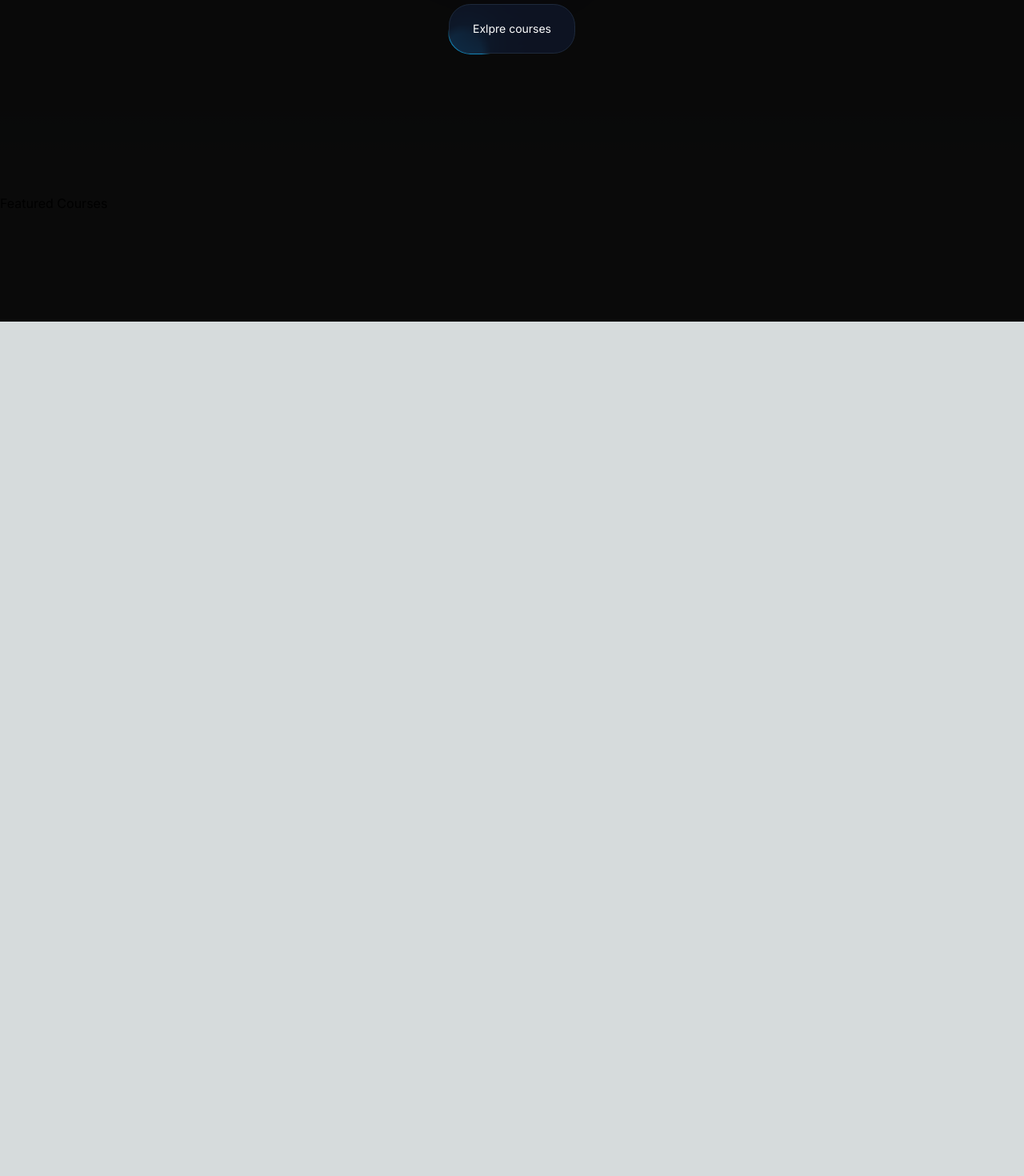
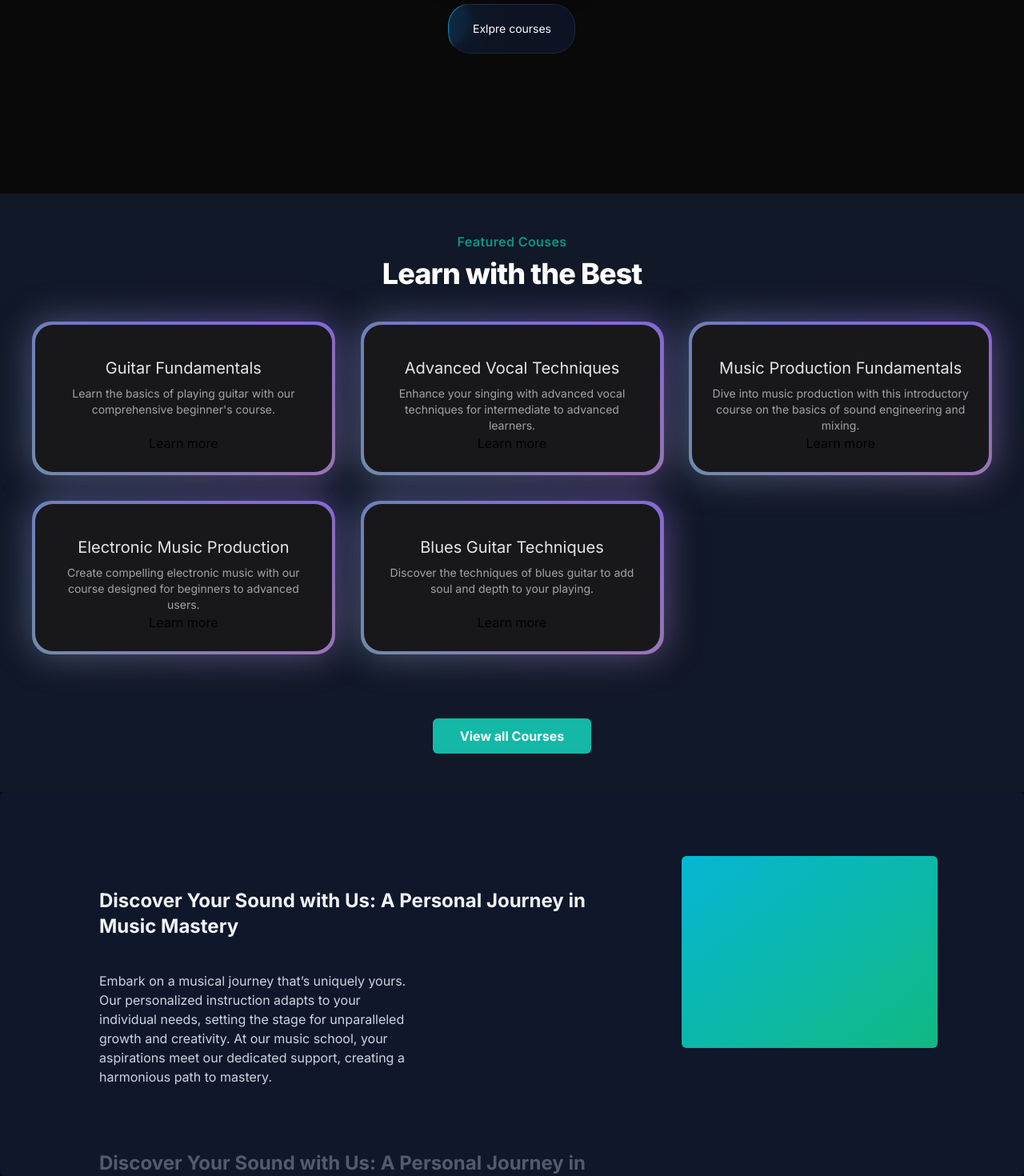
Before and after one commit to jaybhuptani10/VaniSanket, a Next.js app: page / in a window 1280 px wide. Shown: the part 398-1868 px from the top of the page at 80% size. Before the commit the page ends 800 px from the top, so only its background shows below. Built offline with nearby package versions, Linux system fonts and the light colour scheme.

Commit message:
Added 3 pages

```diff
--- a/package.json
+++ b/package.json
@@ -15,6 +15,8 @@
     "next": "14.2.7",
     "react": "^18",
     "react-dom": "^18",
+    "react-element-to-jsx-string": "^15.0.0",
+    "sonner": "^1.5.0",
     "tailwind-merge": "^2.5.2"
   },
   "devDependencies": {
--- a/src/app/globals.css
+++ b/src/app/globals.css
@@ -31,3 +31,24 @@
     text-wrap: balance;
   }
 }
+
+/* Custom scrollbar styles */
+.custom-scroll::-webkit-scrollbar {
+  width: 12px;
+  height: 12px;
+}
+
+.custom-scroll::-webkit-scrollbar-track {
+  background: #000; /* Light gray background for the scrollbar track */
+  border-radius: 6px;
+}
+
+.custom-scroll::-webkit-scrollbar-thumb {
+  background-color: #4a90e2; /* Blue color for the scrollbar thumb */
+  border-radius: 6px;
+  border: 3px solid #f0f0f0; /* Padding around the thumb */
+}
+
+.custom-scroll::-webkit-scrollbar-thumb:hover {
+  background-color: #357abd; /* Darker blue on hover */
+}
--- a/src/app/layout.tsx
+++ b/src/app/layout.tsx
@@ -18,7 +18,7 @@
   return (
     <html lang="en">
       <body className={inter.className}>
-        <div className="relative w-full flex items-center justify-center"><Navbar /></div>
+        <div className="relative dark  w-full flex items-center justify-center"><Navbar /></div>
         {children}</body>
     </html>
   );
--- a/src/app/page.tsx
+++ b/src/app/page.tsx
@@ -1,12 +1,14 @@
 import Image from "next/image";
 import HeroSection from "@/components/HeroSection";
 import FeaturedCourses from "@/components/FeaturedCourses";
+import WhyChooseUs from "@/components/WhyChooseUs";
 export default function Home() {
   return (
     <main className="min-h-screen  bg-black/[0.96]  antialiased bg-grid-white/[0.02]">
 
        <HeroSection />
        <FeaturedCourses/>
+       <WhyChooseUs/>
     </main>
   );
 }
--- a/src/components/FeaturedCourses.tsx
+++ b/src/components/FeaturedCourses.tsx
@@ -1,9 +1,55 @@
+'use client'
+import Link from "next/link";
+import courseData from  "../data/music_courses.json";
+
+import { BackgroundGradient } from "./ui/background-gradient";
+interface Course{
+    id: number;
+    title: string;
+    slug: string;
+    description: string;
+    price: number;
+    instructor: string;
+    isFeatured: boolean;
+    image: string;
+}
+function FeaturedCourses() {
+    const featuredCourses = courseData.courses.filter((course:Course) => course.isFeatured);
+  return (
+    <div className="py-12 bg-gray-900">
+        <div>
+            <div className="text-center">
+                <h2 className="text-base text-teal-600 font-semibold tracking-wide">Featured Couses</h2>
+                <p className="mt-2 text-3xl leading-8 font-extrabold sm:text-4xl tracking-tight text-white">Learn with the Best</p>
+            </div>
+        </div>
+        <div className="mt-10">
+            <div className="grid grid-cols-1 px-5 sm:px-10 sm:grid-cols-2 lg:grid-cols-3 gap-8 justify-center">
+                {featuredCourses.map((course:Course) => (
+                    <div key={course.id} className="flex justify-center">
+                        <BackgroundGradient  className="flex flex-col rounded-[22px] bg-zinc-900 h-full max-w-sm overflow-hidden">
+                            <div className="p-4 sm:p-6 flex flex-col items-center text-center flex-grow">
+
+                                <p className="text-lg sm:text-xl text-neutral-200 mb-2 mt-4">{course.title}</p>
+                                <p className="text-sm text-neutral-400 flex-grow"> {course.description} </p>
+                                <Link href={`/courses/${course.slug}`}>Learn more</Link>
+                            </div>
+                        </BackgroundGradient>
+                    </div>
+                ))}
+            </div>
+        </div>
+        <div className="mt-20 text-center">
+            <Link href={"/courses"}>
+            <button className="px-8 py-2 rounded-md bg-teal-500 text-white font-bold transition duration-200 hover:bg-white hover:text-black border-2 border-transparent hover:border-teal-500">
 
 
-function FeaturedCourses() {
-  return (
-    <div>
-      Featured Courses
+        View all Courses
+      </button>
+            </Link>
+
+        </div>
+
     </div>
   )
 }
--- /dev/null
+++ b/src/components/WhyChooseUs.tsx
@@ -0,0 +1,48 @@
+"use client";
+import React from "react";
+import { StickyScroll } from "./ui/sticky-scroll-reveal";
+import Image from "next/image";
+const musicSchoolContent = [
+    {
+      title: 'Discover Your Sound with Us: A Personal Journey in Music Mastery',
+      description:
+        'Embark on a musical journey that’s uniquely yours. Our personalized instruction adapts to your individual needs, setting the stage for unparalleled growth and creativity. At our music school, your aspirations meet our dedicated support, creating a harmonious path to mastery.',
+    },
+    {
+      title: 'Discover Your Sound with Us: A Personal Journey in Music Mastery',
+      description:
+        'Embark on a musical journey that’s uniquely yours. Our personalized instruction adapts to your individual needs, setting the stage for unparalleled growth and creativity. At our music school, your aspirations meet our dedicated support, creating a harmonious path to mastery.',
+    },
+    {
+      title: 'Discover Your Sound with Us: A Personal Journey in Music Mastery',
+      description:
+        'Embark on a musical journey that’s uniquely yours. Our personalized instruction adapts to your individual needs, setting the stage for unparalleled growth and creativity. At our music school, your aspirations meet our dedicated support, creating a harmonious path to mastery.',
+    },
+    {
+      title: 'Live Feedback & Engagement',
+      description:
+        'Immerse yourself in an interactive learning experience where feedback is immediate, just like real-time changes in a collaborative project. This approach enhances your understanding and mastery of music concepts and performance techniques.',
+    },
+    {
+      title: 'Cutting-Edge Curriculum',
+      description:
+        'Our curriculum is continuously updated to include the latest music education trends and technologies, ensuring you’re always learning with the most current and effective methods. Say goodbye to outdated materials and welcome an education that evolves with the industry.',
+    },
+    {
+      title: 'Limitless Learning Opportunities',
+      description:
+        'With our expansive resource library and dynamic course offerings, you’ll never find yourself without something new to explore. Our platform provides continuous opportunities for growth, ensuring your musical skills are always advancing.',
+    },
+  ];
+function WhyChooseUs() {
+
+  return (
+
+
+        <StickyScroll  content={musicSchoolContent}/>
+
+
+  )
+}
+
+export default WhyChooseUs
--- /dev/null
+++ b/src/components/ui/sticky-scroll-reveal.tsx
@@ -0,0 +1,112 @@
+"use client";
+import React, { useEffect, useRef, useState } from "react";
+import { useMotionValueEvent, useScroll } from "framer-motion";
+import { motion } from "framer-motion";
+import { cn } from "@/utils/cn";
+
+export const StickyScroll = ({
+  content,
+  contentClassName,
+}: {
+  content: {
+    title: string;
+    description: string;
+    content?: React.ReactNode | any;
+  }[];
+  contentClassName?: string;
+}) => {
+  const [activeCard, setActiveCard] = useState(0);
+  const ref = useRef<any>(null);
+  const { scrollYProgress } = useScroll({
+    // uncomment line 22 and comment line 23 if you DONT want the overflow container and want to have it change on the entire page scroll
+    // target: ref
+    container: ref,
+    offset: ["start start", "end start"],
+  });
+  const cardLength = content.length;
+
+  useMotionValueEvent(scrollYProgress, "change", (latest) => {
+    const cardsBreakpoints = content.map((_, index) => index / cardLength);
+    const closestBreakpointIndex = cardsBreakpoints.reduce(
+      (acc, breakpoint, index) => {
+        const distance = Math.abs(latest - breakpoint);
+        if (distance < Math.abs(latest - cardsBreakpoints[acc])) {
+          return index;
+        }
+        return acc;
+      },
+      0
+    );
+    setActiveCard(closestBreakpointIndex);
+  });
+
+  const backgroundColors = [
+    "var(--slate-900)",
+    "var(--black)",
+    "var(--neutral-900)",
+  ];
+  const linearGradients = [
+    "linear-gradient(to bottom right, var(--cyan-500), var(--emerald-500))",
+    "linear-gradient(to bottom right, var(--pink-500), var(--indigo-500))",
+    "linear-gradient(to bottom right, var(--orange-500), var(--yellow-500))",
+  ];
+
+  const [backgroundGradient, setBackgroundGradient] = useState(
+    linearGradients[0]
+  );
+
+  useEffect(() => {
+    setBackgroundGradient(linearGradients[activeCard % linearGradients.length]);
+  }, [activeCard]);
+
+  return (
+    <motion.div
+      animate={{
+        backgroundColor: backgroundColors[activeCard % backgroundColors.length],
+      }}
+      className="h-[30rem] overflow-y-auto flex justify-center relative space-x-10 rounded-md p-10 custom-scroll"
+      ref={ref}
+    >
+      <div className="div relative flex items-start px-4">
+        <div className="max-w-2xl">
+          {content.map((item, index) => (
+            <div key={item.title + index} className="my-20">
+              <motion.h2
+                initial={{
+                  opacity: 0,
+                }}
+                animate={{
+                  opacity: activeCard === index ? 1 : 0.3,
+                }}
+                className="text-2xl font-bold text-slate-100"
+              >
+                {item.title}
+              </motion.h2>
+              <motion.p
+                initial={{
+                  opacity: 0,
+                }}
+                animate={{
+                  opacity: activeCard === index ? 1 : 0.3,
+                }}
+                className="text-kg text-slate-300 max-w-sm mt-10"
+              >
+                {item.description}
+              </motion.p>
+            </div>
+          ))}
+          <div className="h-40" />
+        </div>
+      </div>
+      <div
+        style={{ background: backgroundGradient }}
+        className={cn(
+          "hidden lg:block h-60 w-80 rounded-md bg-white sticky top-10 overflow-hidden",
+          contentClassName
+        )}
+      >
+        {content[activeCard].content ?? null}
+      </div>
+    </motion.div>
+  );
+};
--- /dev/null
+++ b/src/components/ui/tailwindcss-buttons.tsx
@@ -0,0 +1,28 @@
+"use client";
+import React from "react";
+import { IconClipboard } from "@tabler/icons-react";
+import { cn } from "@/utils/cn";
+
+export const ButtonsCard = ({
+  children,
+  className,
+  onClick,
+}: {
+  children?: React.ReactNode;
+  className?: string;
+  onClick?: () => void;
+}) => {
+  return (
+    <div
+      onClick={onClick}
+      className={cn(
+        "h-60 w-full bg-white rounded-xl border border-neutral-100 dark:bg-black dark:border-white/[0.2] hover:border-neutral-200 group/btn overflow-hidden relative flex items-center justify-center",
+        className
+      )}
+    >
+      <div className="absolute inset-0 dark:bg-dot-white/[0.1] bg-dot-black/[0.1]" />
+      <IconClipboard className="absolute top-2 right-2 text-neutral-300 group-hover/btn:block hidden h-4 w-4 transition duration-200" />
+      <div className="relative z-40">{children}</div>
+    </div>
+  );
+};
--- a/tailwind.config.ts
+++ b/tailwind.config.ts
@@ -1,9 +1,11 @@
 import type { Config } from "tailwindcss";
-const defaultTheme = require("tailwindcss/defaultTheme");
-const colors = require("tailwindcss/colors");
+import defaultTheme from "tailwindcss/defaultTheme";
+import colors from "tailwindcss/colors";
+
 const {
   default: flattenColorPalette,
 } = require("tailwindcss/lib/util/flattenColorPalette");
+
 const config: Config = {
   content: [
     "./src/pages/**/*.{js,ts,jsx,tsx,mdx}",
@@ -32,6 +34,14 @@
             transform: "translate(-50%, -40%) scale(1)",
           },
         },
+        shimmer:{
+          from: {
+            backgroundPosition: "0 0",
+          },
+          to: {
+            backgroundPosition: "-200% 0",
+          },
+        }
       },
     },
   },
```
Also changed, not shown: 1 other file (tests, documents, lock files or other folders).
